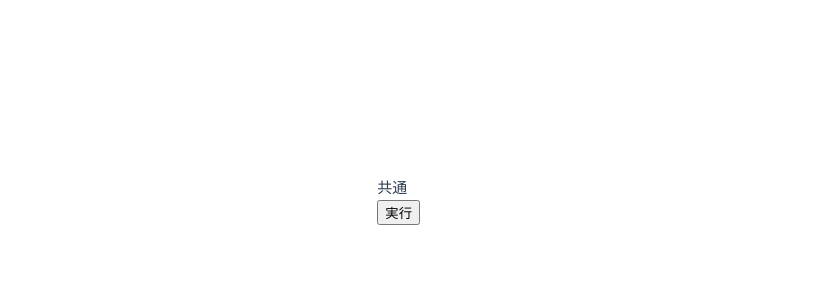
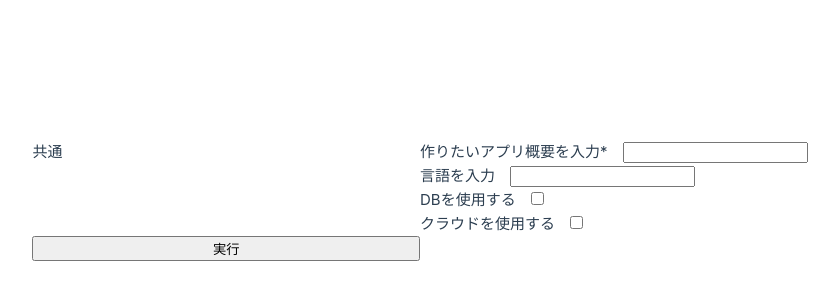
Before and after one commit to diesel141/dev_chat_recipe_web, a Vue app in the folder frontend/: page / in a window 1280 px wide. Shown: the part 200-500 px from the top of the page, without its empty margins (220-1059 px from the left). Built offline with nearby package versions, Linux system fonts and the light colour scheme.

Commit message:
実装_画面 ・検索項目の入力値を保持 ・レスポンス結果をpiniaで状態保持し、結果画面で表示

```diff
--- a/frontend/src/components/RecipeForm.vue
+++ b/frontend/src/components/RecipeForm.vue
@@ -1,27 +1,53 @@
 <script setup>
-import { reactive } from 'vue';
+import { ref, reactive } from 'vue';
 import axios from "axios";
-//import { useRouter } from 'vue-router'
+import { useRouter } from 'vue-router'
+import { useGptStore } from "@/stores/gpt";
 
-//const router = useRouter()
+const router = useRouter()
 
 const data = reactive({
     responses: "",
 });
 
+const {setGptResponse, getGptResponse} =useGptStore()
+
 // 疎通確認用
 const url = "http://localhost:8000/api/test";
 const requestApi = async () => {
+    alert("appOverview:" + appOverview.value);
+    alert("programmingLanguage:" + programmingLanguage.value);
+    alert("useDatabase:" + useDatabase.value);
+    alert("useCloud:" + useCloud.value);
+    // リクエスト(入力項目をjson)
+    /*{
+        appOverview: appOverview,
+        programmingLanguage: programmingLanguage,
+        useDatabase: useDatabase,
+        useCloud: useCloud
+    }*/
     const result = await axios.get(url);
-    data.responses = result.data;
+    setGptResponse(result.data)
+    data.responses = getGptResponse()
+    router.push('/result')
 };
 
+// 検索項目
+const appOverview = ref('');
+const programmingLanguage = ref('');
+const useDatabase = ref(false);
+const useCloud = ref(false);
 
 </script>
 
 <template>
     <div>
         <h1>{{ data.responses }}</h1>
+        <!--検索項目-->
+        作りたいアプリ概要を入力*　<input type="text" v-model="appOverview" /><br>
+        言語を入力　<input type="text" v-model="programmingLanguage" /><br>
+        DBを使用する　<input type="checkbox" v-model="useDatabase" /><br>
+        クラウドを使用する　<input type="checkbox" v-model="useCloud" /><br>
     </div>
     <button @click="requestApi">実行</button>
 </template>
--- /dev/null
+++ b/frontend/src/stores/gpt.js
@@ -0,0 +1,16 @@
+import { ref, computed } from 'vue'
+import { defineStore } from 'pinia'
+
+// vue2(vuex) ⇒ vue3(pinia)
+export const useGptStore = defineStore('gpt', () => {
+  // 変数
+  let gptResponse
+
+  //getters
+  const getGptResponse = () => gptResponse
+
+  //setters
+  const setGptResponse = (res) => gptResponse = res
+
+  return { getGptResponse, setGptResponse }
+})
--- a/frontend/src/views/ResultView.vue
+++ b/frontend/src/views/ResultView.vue
@@ -1,5 +1,14 @@
+<script setup>
+import { ref, reactive, onMounted } from 'vue';
+import { useGptStore } from "@/stores/gpt";
+
+const {getGptResponse} =useGptStore()
+
+</script>
+
 <template>
     <div>
+        {{ getGptResponse() }}
         <h1>This is an Result page</h1>
     </div>
 </template>
```
